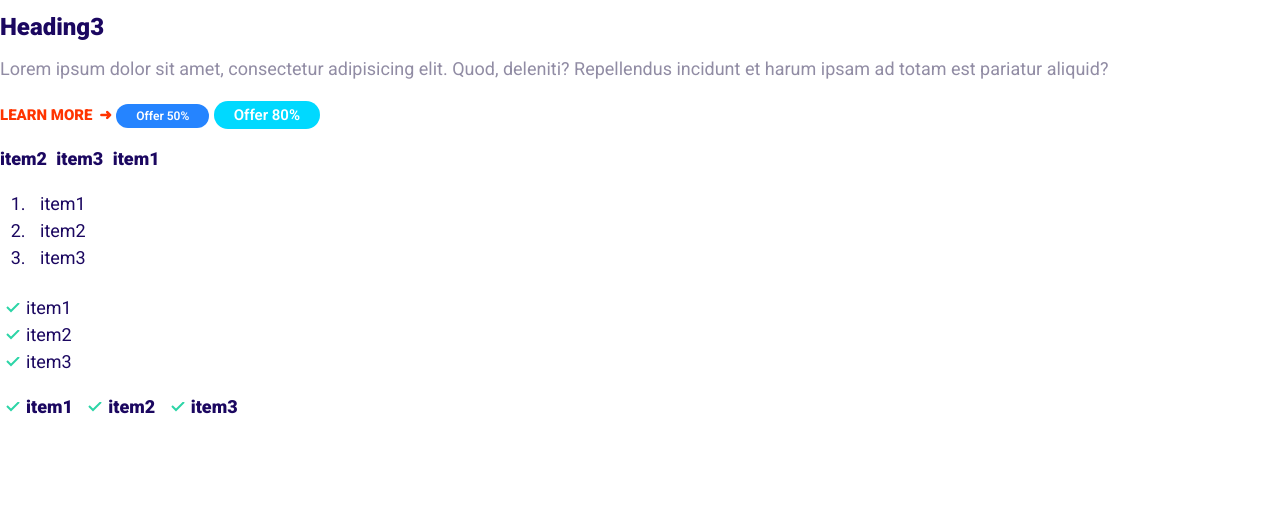
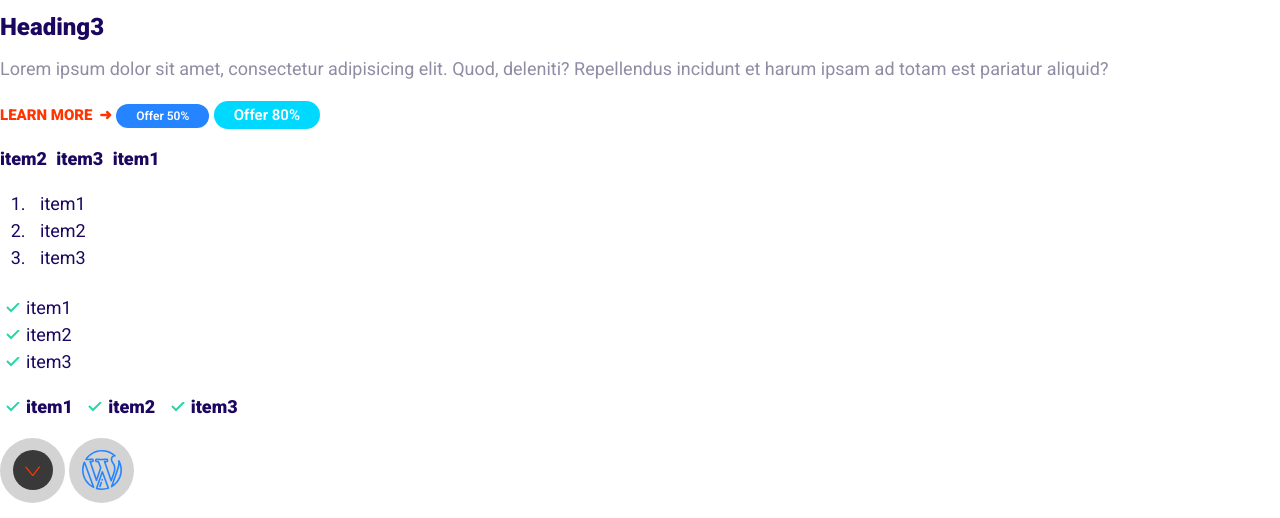
Before and after one commit to jerred-coding/ycyc, a plain HTML site: page index.html in a window 1280 px wide. Shown: the part 282-800 px from the top of the page. Drawn offline with Linux system fonts and the light colour scheme.

Commit message:
icon draft

```diff
--- a/index.html
+++ b/index.html
@@ -50,5 +50,17 @@
       <li class="list__item">item2</li>
       <li class="list__item">item3</li>
     </ul>
+
+    <span class="icon-container">
+      <svg class="icon icon--accent">
+        <use xlink:href="images/sprite.svg#chevron"></use>
+      </svg>
+    </span>
+
+    <span class="icon-container">
+      <svg class="icon icon--primary">
+        <use xlink:href="images/sprite.svg#wordpress"></use>
+      </svg>
+    </span>
   </body>
 </html>
--- a/ycyc CSS/style.css
+++ b/ycyc CSS/style.css
@@ -154,4 +154,30 @@ a {
 @media screen and (min-width: 1024px) {
   .list--tick .list__item::before {
     padding: 0 0.5rem 0 0.5rem;
+  }
 }
+
+/* icon */
+
+.icon {
+  width: 40px;
+  height: 40px;
+}
+
+.icon--primary {
+  fill: var(--color-primary);
+}
+
+.icon--accent {
+  fill: var(--color-accent);
+}
+
+.icon-container {
+  display: inline-flex;
+  width: 65px;
+  height: 65px;
+  border-radius: 100%;
+  background-color: lightgray;
+  justify-content: center;
+  align-items: center;
+}
```
Also changed, not shown: components/icon.html (added, +11 -0 lines), images/sprite.svg (added).
